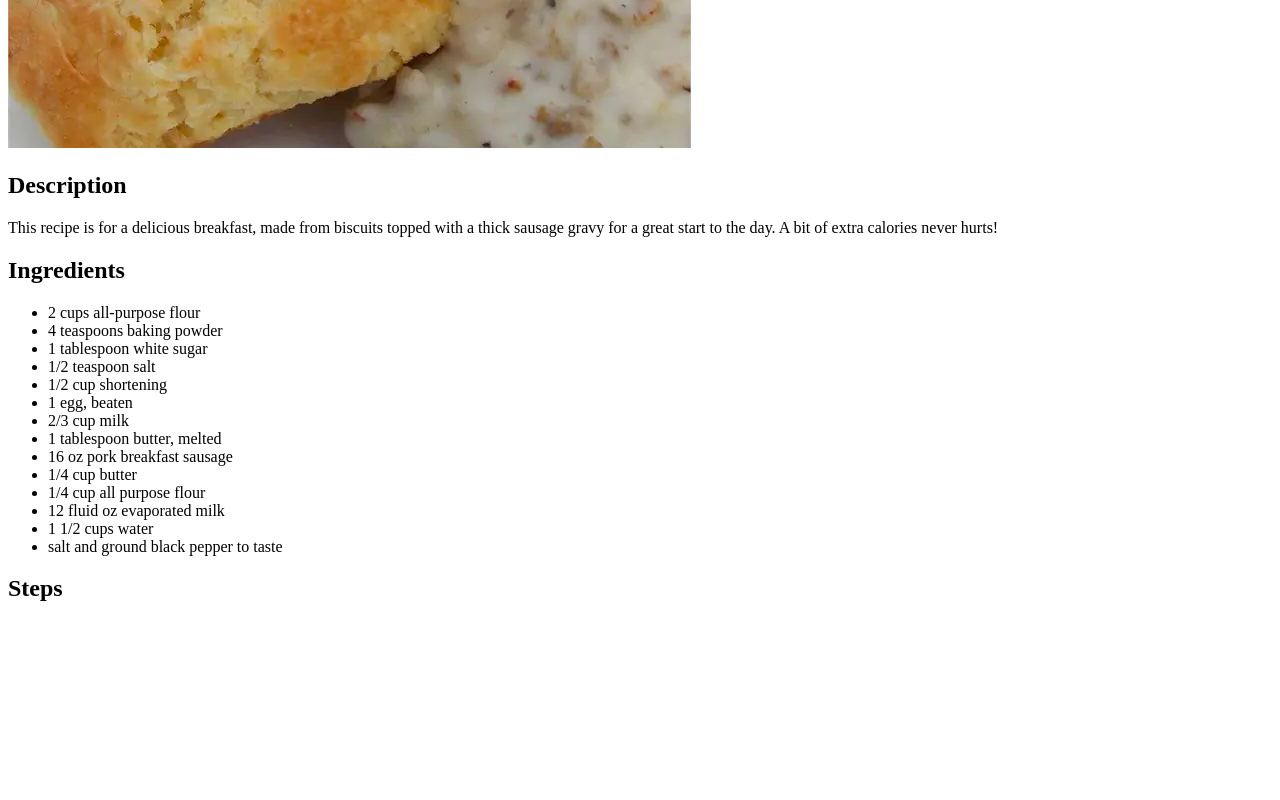
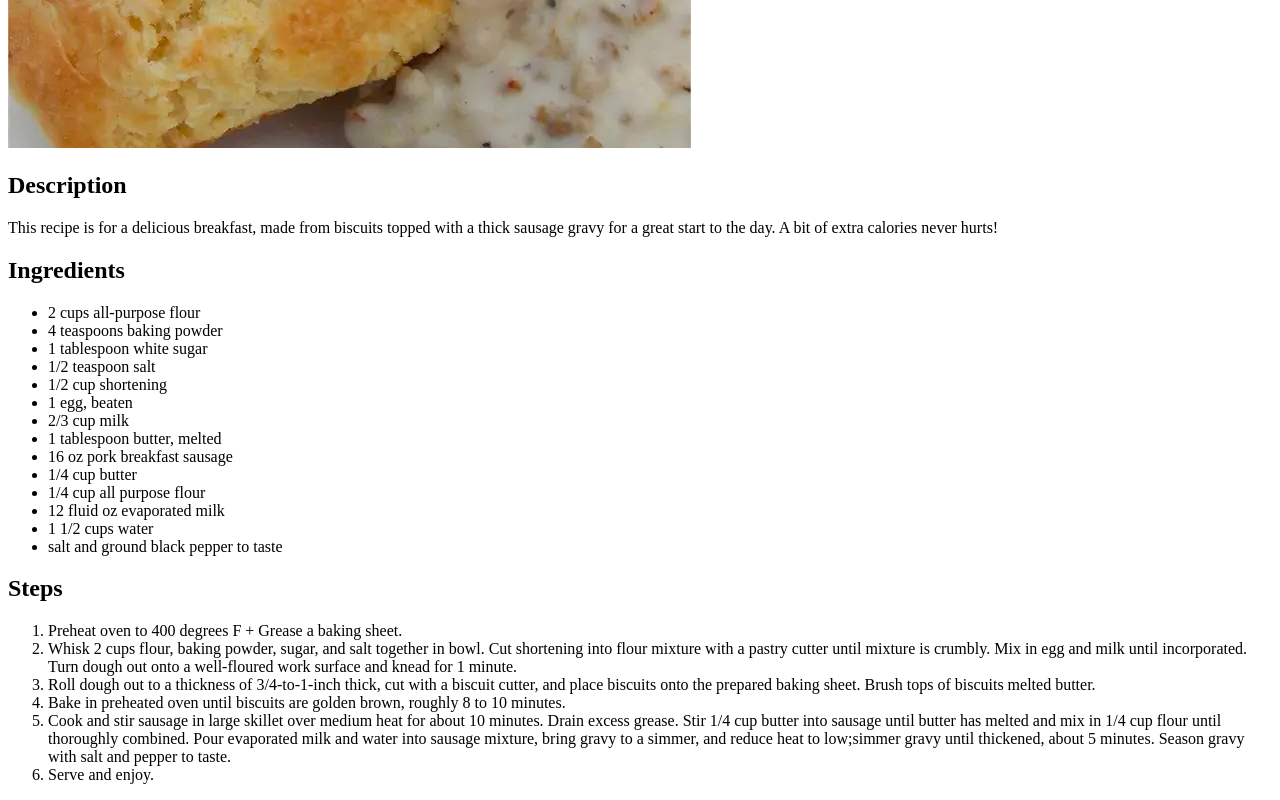
Before and after one commit to Nokogi/odin-recipes, a plain HTML site: page recipes/biscuits_and_gravy.html in a window 1280 px wide. Shown: the part 444-1244 px from the top of the page. Before the commit the page ends 1066 px from the top, so only its background shows below. Drawn offline with Linux system fonts and the light colour scheme.

Commit message:
Add Steps for biscuits

```diff
--- a/recipes/biscuits_and_gravy.html
+++ b/recipes/biscuits_and_gravy.html
@@ -32,5 +32,13 @@
     </ul>
 
     <h2>Steps</h2>
+    <ol>
+        <li>Preheat oven to 400 degrees F + Grease a baking sheet.</li>
+        <li>Whisk 2 cups flour, baking powder, sugar, and salt together in bowl. Cut shortening into flour mixture with a pastry cutter until mixture is crumbly. Mix in egg and milk until incorporated. Turn dough out onto a well-floured work surface and knead for 1 minute.</li>
+        <li>Roll dough out to a thickness of 3/4-to-1-inch thick, cut with a biscuit cutter, and place biscuits onto the prepared baking sheet. Brush tops of biscuits melted butter.</li>
+        <li>Bake in preheated oven until biscuits are golden brown, roughly 8 to 10 minutes.</li>
+        <li>Cook and stir sausage in large skillet over medium heat for about 10 minutes. Drain excess grease. Stir 1/4 cup butter into sausage until butter has melted and mix in 1/4 cup flour until thoroughly combined. Pour evaporated milk and water into sausage mixture, bring gravy to a simmer, and reduce heat to low;simmer gravy until thickened, about 5 minutes. Season gravy with salt and pepper to taste.</li>
+        <li>Serve and enjoy.</li>
+    </ol>
 </body>
 </html>
```
